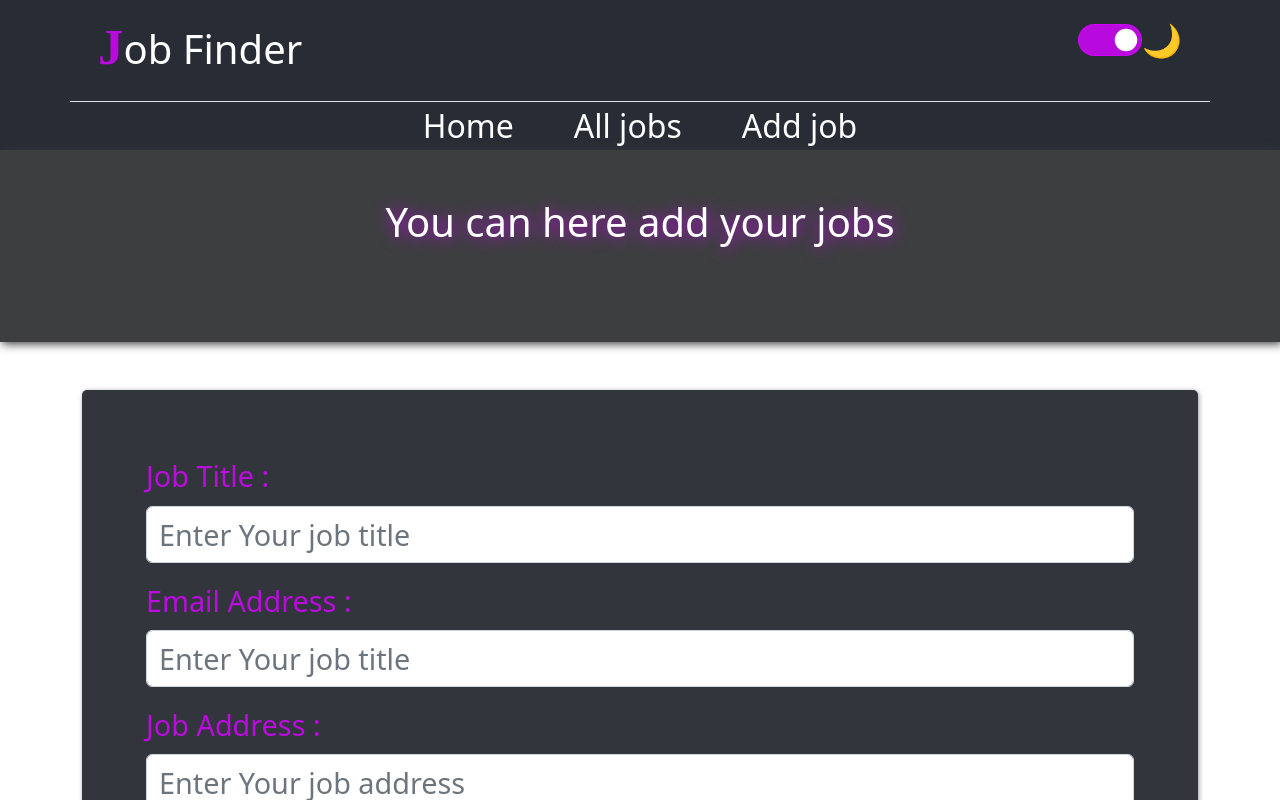
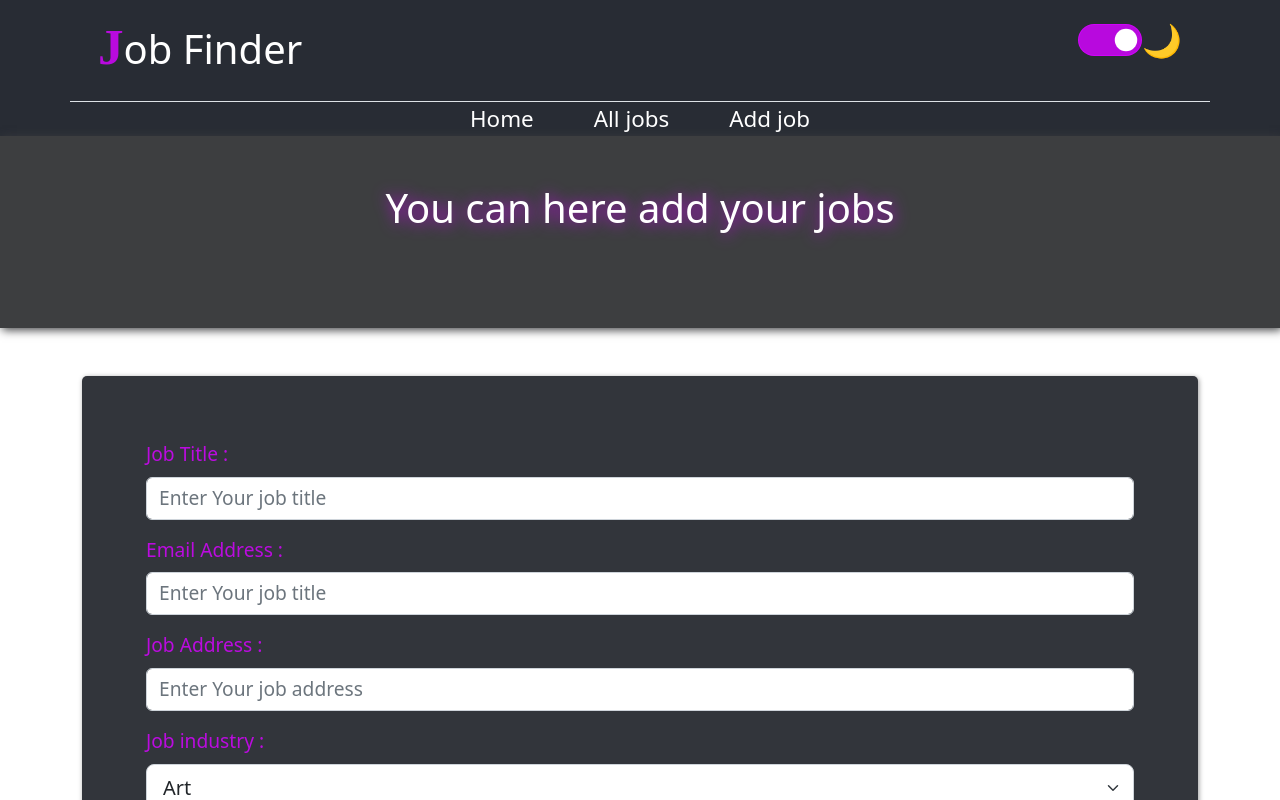
Before and after one commit to mhdrezaei/job-finder, a React (Create React App) app: page /add-job in a window 1280 px wide. Shown: the top 800 px of the page. Built offline with nearby package versions, Linux system fonts and the light colour scheme.

Commit message:
some style and change

```diff
--- a/src/App.js
+++ b/src/App.js
@@ -8,6 +8,7 @@ import Home from "./componnents/pages/home/Home";
 import AddJobs from "./componnents/pages/jobs/AddJobs";
 import { ContextProvider } from "./context/context";
 import Footer from "./componnents/footer/Footer";
+import ShowAllJobs from "./componnents/pages/jobs/ShowAllJobs";
 
 function App() {
   return (
@@ -17,6 +18,7 @@ function App() {
           <Header />
           <Routes>
             <Route path="/" element={<Home />} />
+            <Route path="/all-jobs" element={<ShowAllJobs />} />
             <Route path="/add-job" element={<AddJobs />} />
           </Routes>
         <Footer/>
--- a/src/componnents/header/top-menu/Menu.js
+++ b/src/componnents/header/top-menu/Menu.js
@@ -11,7 +11,7 @@ function Menu() {
     <div className="col-md-12">
       <div className="container">
         <div className="row justify-content-center ">
-          <ul className="menu d-flex justify-content-center ">
+          <ul className="menu d-flex justify-content-center align-items-center">
             {items.map((item) => (
               <MenuItems caption={item.label} link={item.link} />
             ))}
--- a/src/componnents/header/top-menu/MenuItems.css
+++ b/src/componnents/header/top-menu/MenuItems.css
@@ -4,6 +4,7 @@
 
 }
 .menu-item-link{
+    font-size: 1.4rem;
     margin: 0 10px;
     padding: 0 20px;
     text-decoration: none;
--- a/src/componnents/header/top-menu/MenuItems.js
+++ b/src/componnents/header/top-menu/MenuItems.js
@@ -4,7 +4,7 @@ import './MenuItems.css'
 
 function MenuItems({caption , link}) {
   return (
-    <li className='menu-item' >
+    <li className='menu-item d-flex align-items-center' >
     <Link to={link} className='menu-item-link' >{caption}</Link>
     </li>
     )
--- a/src/componnents/pages/home/JobItem.css
+++ b/src/componnents/pages/home/JobItem.css
@@ -26,6 +26,10 @@
 }
 .job__salary{
     font-size: 1.5rem;
+    margin-bottom: 0;
+}
+.job__address{
+    margin-bottom: 0;
 }
 
 .btn-modal{
--- a/src/componnents/pages/home/JobItem.js
+++ b/src/componnents/pages/home/JobItem.js
@@ -23,8 +23,8 @@ function JobItem({ title, src, salary, category, address, description }) {
             <span className="job__category"> {category} </span>
           </div>
           <div className="job__info">
-            <h3 className="job__title">{title}</h3>
-            <div className="d-flex justify-content-between p-3">
+            <h4 className="job__title">{title}</h4>
+            <div className="d-flex justify-content-between p-1">
               <p className="job__salary">{salary} $</p>
               <p className="job__address">{address}</p>
             </div>
--- a/src/componnents/pages/jobs/FormJob.css
+++ b/src/componnents/pages/jobs/FormJob.css
@@ -7,7 +7,7 @@
 }
 .jobform__label{
     color: var(--s-color);
-    font-size: 1.8rem;
+    font-size: 1.2rem;
 }
 .jobform__btn{
     padding: 5px 35px;
@@ -25,7 +25,7 @@
 }
 
 .form-control{
-    font-size: 1.8rem !important;
+    font-size: 1.2rem !important;
 }
 .form-control:focus{
     border-color: var(--s-color) !important;
```
